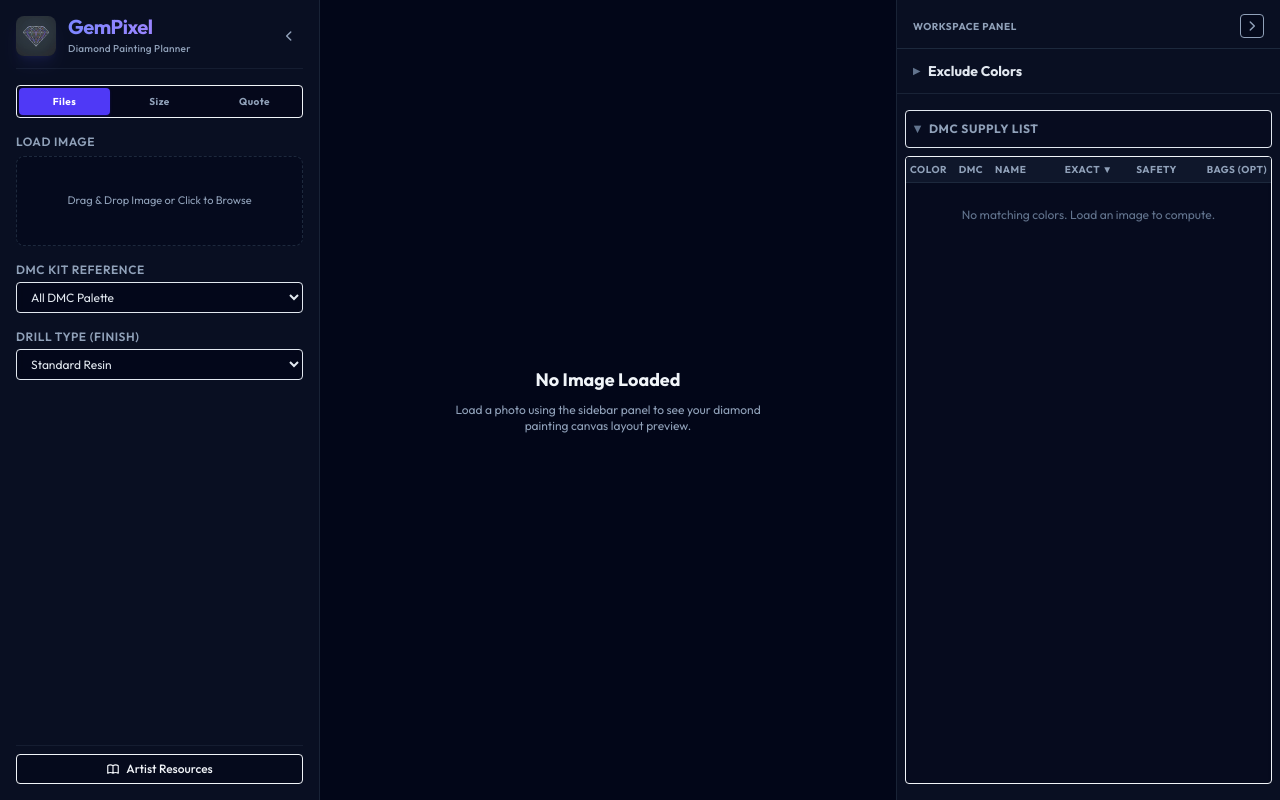
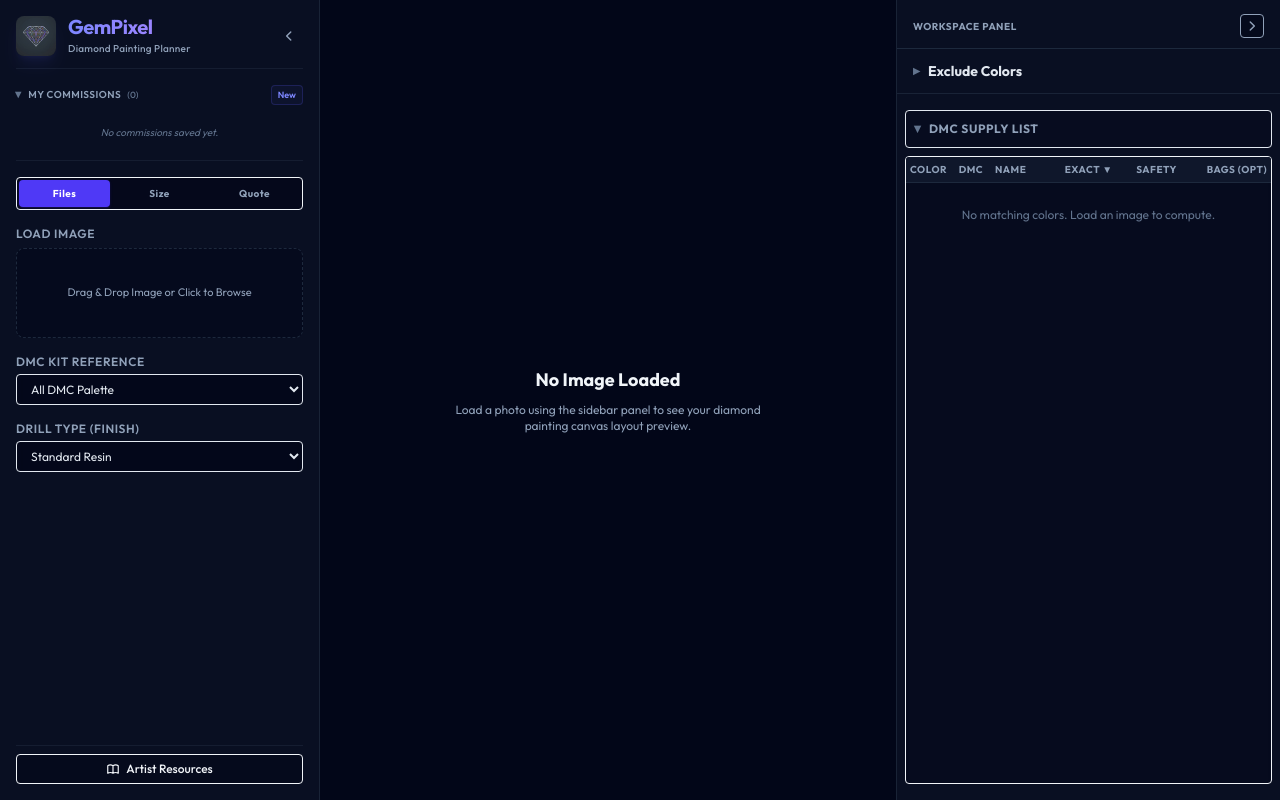
Before and after one commit to Black-Maple-Code/gempixel, a Preact app: page / in a window 1280 px wide. Built offline with nearby package versions, Linux system fonts and the light colour scheme.

Commit message:
feat(06-01): integrate 'My Commissions' switcher drawer in sidebar

```diff
--- a/src/App.tsx
+++ b/src/App.tsx
@@ -1054,6 +1054,87 @@ export function App() {
               <path stroke-linecap="round" stroke-linejoin="round" stroke-width="2.5" d="M15 19l-7-7 7-7" />
             </svg>
           </button>
+        </div>
+
+        {/* My Commissions Portfolio Drawer */}
+        <div className="border-b border-slate-800/60 pb-3 flex flex-col gap-2 shrink-0">
+          <div className="flex justify-between items-center">
+            <button
+              onClick={() => setCommissionsDrawerOpen(!commissionsDrawerOpen)}
+              className="flex items-center gap-1.5 text-left font-bold text-slate-200 transition-colors select-none cursor-pointer focus:outline-none"
+            >
+              <span className={`text-[8px] text-slate-500 transition-transform duration-200 ${commissionsDrawerOpen ? 'rotate-90' : ''}`}>▶</span>
+              <span className="text-[10px] font-semibold text-slate-400 uppercase tracking-wider">My Commissions</span>
+              <span className="text-[9px] text-slate-500 font-medium">({projectsRegistry.length})</span>
+            </button>
+            <button
+              id="new-project-btn"
+              onClick={resetWorkspace}
+              className="text-[9px] text-indigo-400 hover:text-indigo-300 font-semibold cursor-pointer border border-indigo-500/20 px-1.5 py-0.5 rounded bg-indigo-500/5 hover:bg-indigo-500/10 transition-colors"
+              title="Reset workspace to start a new commission"
+            >
+              New
+            </button>
+          </div>
+
+          {commissionsDrawerOpen && (
+            <div className="flex flex-col gap-2 mt-1">
+              <div className="flex flex-col gap-1.5 max-h-36 overflow-y-auto scrollbar-thin">
+                {projectsRegistry.map(project => {
+                  const isActive = activeProjectId === project.id;
+                  return (
+                    <div
+                      key={project.id}
+                      onClick={() => loadProject(project.id)}
+                      className={`group relative flex items-center gap-2 p-1.5 rounded cursor-pointer transition-all border ${
+                        isActive
+                          ? 'bg-indigo-600/10 border-indigo-500/30'
+                          : 'bg-slate-950/40 border-slate-850 hover:bg-slate-950/60 hover:border-slate-800'
+                      }`}
+                    >
+                      {project.thumbnail ? (
+                        <img
+                          src={project.thumbnail}
+                          alt={project.name}
+                          className="w-8 h-8 rounded object-cover border border-slate-800/80 shrink-0"
+                        />
+                      ) : (
+                        <div className="w-8 h-8 rounded bg-slate-800 border border-slate-700/80 shrink-0 flex items-center justify-center text-[9px] text-slate-500 font-bold">
+                          GEM
+                        </div>
+                      )}
+                      <div className="flex-1 min-w-0">
+                        <span className="text-xs font-semibold text-slate-200 block truncate group-hover:text-white transition-colors">{project.name}</span>
+                        <span className="text-[9px] text-slate-500 block truncate font-mono">{new Date(project.dateModified).toLocaleDateString()}</span>
+                      </div>
+
+                      <button
+                        onClick={(e) => {
+                          e.stopPropagation();
+                          if (confirm(`Delete commission "${project.name}"?`)) {
+                            deleteProjectFromStorage(project.id);
+                            const updated = projectsRegistry.filter(p => p.id !== project.id);
+                            setProjectsRegistry(updated);
+                            if (activeProjectId === project.id) {
+                              setActiveProjectId(null);
+                              setMatchResult(null);
+                            }
+                          }
+                        }}
+                        className="absolute right-1 top-1/2 -translate-y-1/2 w-4 h-4 rounded-full bg-slate-950/80 text-[11px] text-red-400 opacity-0 group-hover:opacity-100 transition-opacity flex items-center justify-center hover:bg-slate-900 border border-slate-800 cursor-pointer"
+                        title="Delete Commission"
+                      >
+                        ×
+                      </button>
+                    </div>
+                  );
+                })}
+                {projectsRegistry.length === 0 && (
+                  <span className="text-[10px] text-slate-500 text-center block py-2 italic">No commissions saved yet.</span>
+                )}
+              </div>
+            </div>
+          )}
         </div>
 
         {/* Sidebar Tabs */}
```
